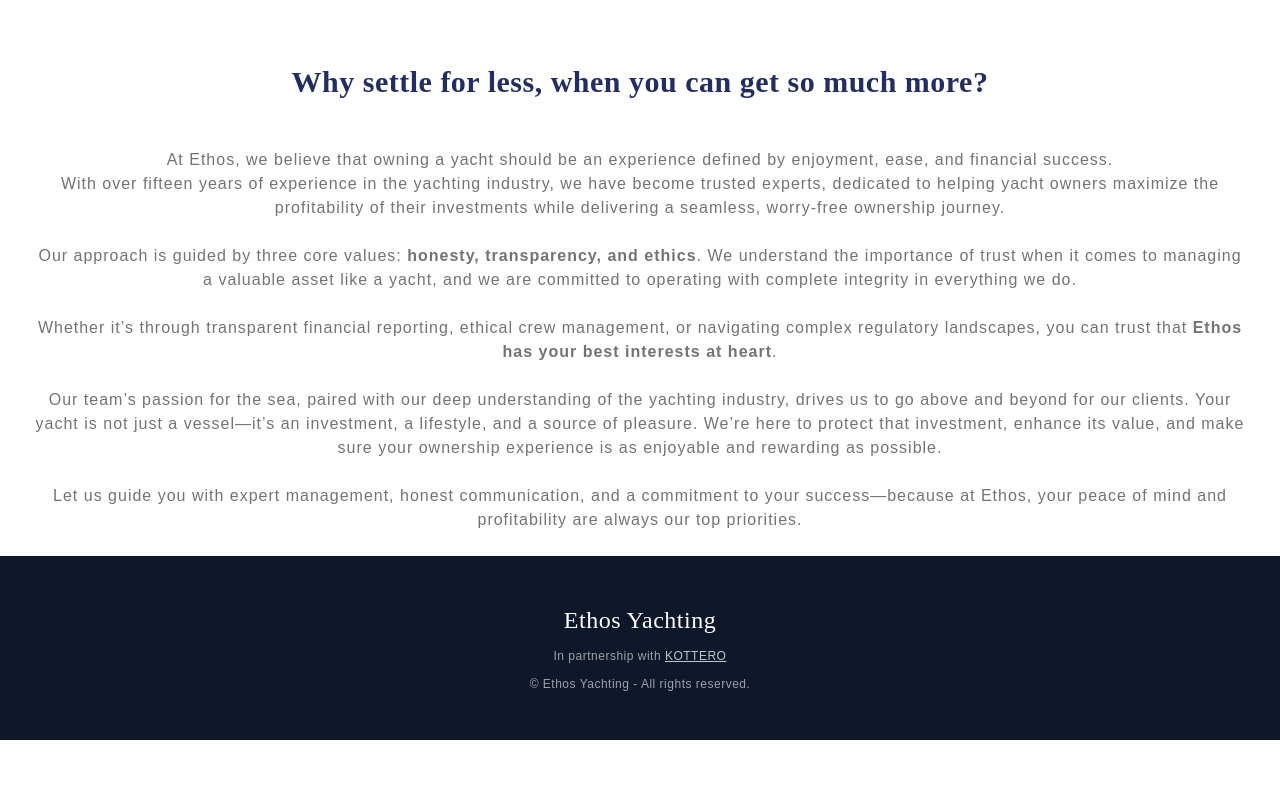
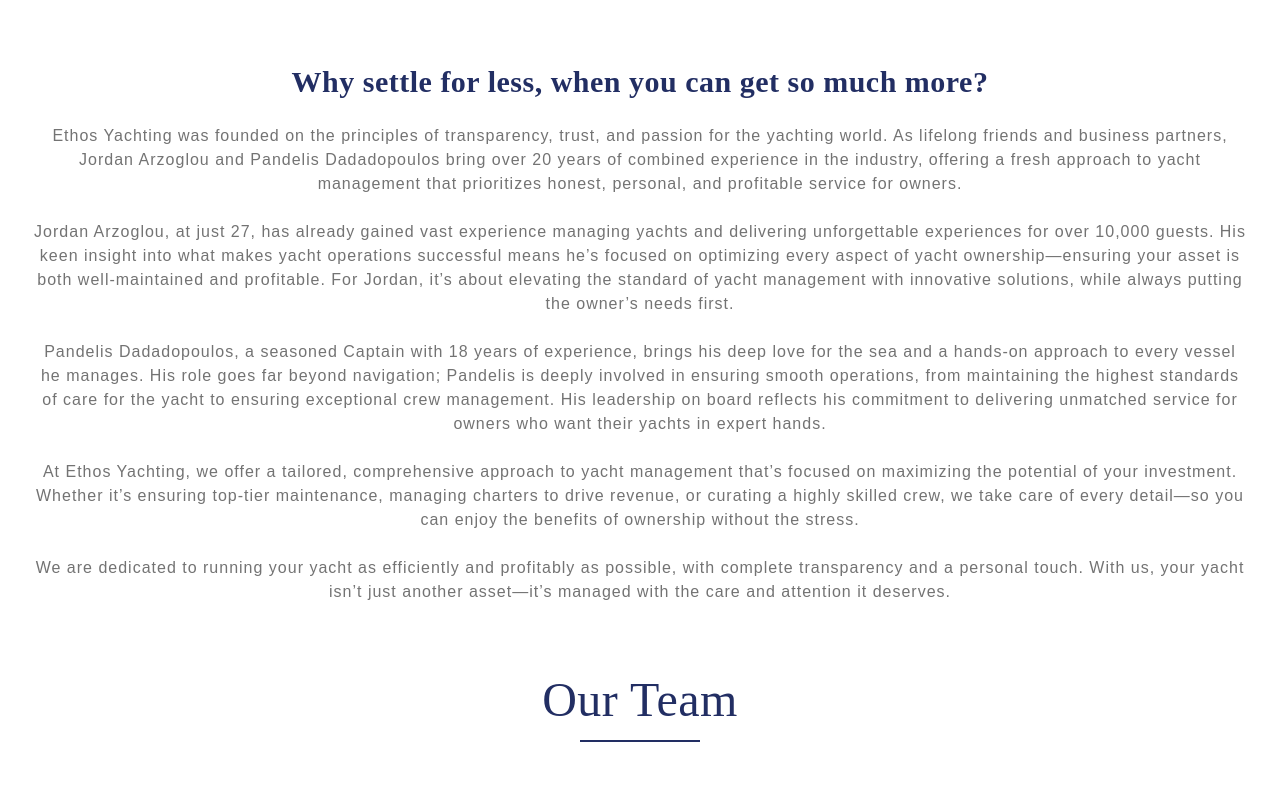
Before and after one commit to Jgayle-28/yacht-management, a React (Create React App) app: page /about in a window 1280 px wide. Shown: the part 500-1300 px from the top of the page. Before the commit the page ends 1240 px from the top, so only its background shows below. Built offline with nearby package versions, Linux system fonts and the light colour scheme.

Commit message:
chore: removed videos, removed quotes, updated about

```diff
--- a/src/components/landing-page/FoodSection.jsx
+++ b/src/components/landing-page/FoodSection.jsx
@@ -2,7 +2,7 @@
 import { motion } from 'framer-motion'
 import Carousel from '../shared/Carousel'
 import Modal from '../shared/Modal'
-import foodImage from '../../assets/images/sections/food.webp'
+import foodImage from '../../assets/images/sections/food-shrimp.jpeg'
 import yachtVideo from '../../assets/videos/yacht.mp4'
 import foodIcon from '../../assets/icons/food.svg'
 import PlayButton from '../shared/PlayButton'
@@ -150,13 +150,13 @@
               y: 0,
               opacity: 1,
             }}
-            className='mb-8 relative w-full cursor-pointer h-[450px] bg-cover bg-center bg-no-repeat flex items-center justify-center'
-            onClick={() => setIsOpen(true)}
+            className='mb-8 relative w-full h-[450px] bg-cover bg-center bg-no-repeat flex items-center justify-center'
+            // onClick={() => setIsOpen(true)}
             style={{
               backgroundImage: `linear-gradient(rgba(23, 37, 84, .4), rgba(23, 37, 84, .4)), url(${foodImage})`,
             }}
           >
-            <PlayButton />
+            {/* <PlayButton /> */}
           </motion.div>
 
           {/* Carousel Section */}
--- a/src/components/toys/ToysCard.jsx
+++ b/src/components/toys/ToysCard.jsx
@@ -37,10 +37,10 @@
 
           {/* Price */}
           <div className='pt-4'>
-            <span className='text-2xl font-semibold text-brandPrimary'>
+            {/* <span className='text-2xl font-semibold text-brandPrimary'>
               ${price}
             </span>
-            <span className='text-gray-500'>/day</span>
+            <span className='text-gray-500'>/day</span> */}
           </div>
           {/* <ExpandButton buttonText='View Details' onClick={handleViewDetails} /> */}
         </div>
--- a/src/pages/AboutPage.jsx
+++ b/src/pages/AboutPage.jsx
@@ -1,6 +1,7 @@
 import React, { useState } from 'react'
 import { motion } from 'framer-motion'
 import heroImage from '../assets/images/about-hero-.jpeg'
+import pandelis from '../assets/images/pandelis.jpg'
 
 const AboutPage = () => {
   const [isOpen, setIsOpen] = useState(false)
@@ -18,10 +19,9 @@
   }
 
   const images = [
-    // Add your image URLs here
-    'https://via.placeholder.com/300',
-    'https://via.placeholder.com/300',
-    'https://via.placeholder.com/300',
+    { name: 'Pandelis', image: pandelis },
+    { name: 'Jordan', image: 'https://via.placeholder.com/300' },
+    { name: 'Megan', image: 'https://via.placeholder.com/300' },
   ]
 
   return (
@@ -103,7 +103,127 @@
             >
               Why settle for less, when you can get so much more?
             </motion.h4>
+          </section>
           <motion.p
+            initial={{
+              y: 10,
+              opacity: 0,
+            }}
+            transition={{
+              duration: 0.5,
+              delay: 0.15,
+              ease: 'easeInOut',
+            }}
+            whileInView={{
+              y: 0,
+              opacity: 1,
+            }}
+            className='text-center text-neutral-500 mb-6'
+          >
+            Ethos Yachting was founded on the principles of transparency, trust,
+            and passion for the yachting world. As lifelong friends and business
+            partners, Jordan Arzoglou and Pandelis Dadadopoulos bring over 20
+            years of combined experience in the industry, offering a fresh
+            approach to yacht management that prioritizes honest, personal, and
+            profitable service for owners.
+          </motion.p>
+          <motion.p
+            initial={{
+              y: 10,
+              opacity: 0,
+            }}
+            transition={{
+              duration: 0.5,
+              delay: 0.15,
+              ease: 'easeInOut',
+            }}
+            whileInView={{
+              y: 0,
+              opacity: 1,
+            }}
+            className='text-center text-neutral-500 mb-6'
+          >
+            Jordan Arzoglou, at just 27, has already gained vast experience
+            managing yachts and delivering unforgettable experiences for over
+            10,000 guests. His keen insight into what makes yacht operations
+            successful means he’s focused on optimizing every aspect of yacht
+            ownership—ensuring your asset is both well-maintained and
+            profitable. For Jordan, it’s about elevating the standard of yacht
+            management with innovative solutions, while always putting the
+            owner’s needs first.
+          </motion.p>
+          <motion.p
+            initial={{
+              y: 10,
+              opacity: 0,
+            }}
+            transition={{
+              duration: 0.5,
+              delay: 0.15,
+              ease: 'easeInOut',
+            }}
+            whileInView={{
+              y: 0,
+              opacity: 1,
+            }}
+            className='text-center text-neutral-500 mb-6'
+          >
+            Pandelis Dadadopoulos, a seasoned Captain with 18 years of
+            experience, brings his deep love for the sea and a hands-on approach
+            to every vessel he manages. His role goes far beyond navigation;
+            Pandelis is deeply involved in ensuring smooth operations, from
+            maintaining the highest standards of care for the yacht to ensuring
+            exceptional crew management. His leadership on board reflects his
+            commitment to delivering unmatched service for owners who want their
+            yachts in expert hands.
+          </motion.p>
+          <motion.p
+            initial={{
+              y: 10,
+              opacity: 0,
+            }}
+            transition={{
+              duration: 0.5,
+              delay: 0.15,
+              ease: 'easeInOut',
+            }}
+            whileInView={{
+              y: 0,
+              opacity: 1,
+            }}
+            className='text-center text-neutral-500 mb-6'
+          >
+            At Ethos Yachting, we offer a tailored, comprehensive approach to
+            yacht management that’s focused on maximizing the potential of your
+            investment. Whether it’s ensuring top-tier maintenance, managing
+            charters to drive revenue, or curating a highly skilled crew, we
+            take care of every detail—so you can enjoy the benefits of ownership
+            without the stress.
+          </motion.p>
+          <motion.p
+            initial={{
+              y: 10,
+              opacity: 0,
+            }}
+            transition={{
+              duration: 0.5,
+              delay: 0.15,
+              ease: 'easeInOut',
+            }}
+            whileInView={{
+              y: 0,
+              opacity: 1,
+            }}
+            className='text-center text-neutral-500 mb-6'
+          >
+            We are dedicated to running your yacht as efficiently and profitably
+            as possible, with complete transparency and a personal touch. With
+            us, your yacht isn’t just another asset—it’s managed with the care
+            and attention it deserves.
+          </motion.p>
+
+          {/* OLD ABOUT TEXT ------------------------ */}
+          {/* <motion.p
             initial={{
               y: 10,
               opacity: 0,
@@ -122,7 +242,6 @@
             At Ethos, we believe that owning a yacht should be an experience
             defined by enjoyment, ease, and financial success.
           </motion.p>
-          </section>
           <motion.p
             initial={{
               y: 10,
@@ -228,10 +347,10 @@
             Let us guide you with expert management, honest communication, and a
             commitment to your success—because at Ethos, your peace of mind and
             profitability are always our top priorities.
-          </motion.p>
+          </motion.p> */}
 
-          {/* Team Section */}
-          {/* <section className='pt-12'>
+          {/* Team Section ---------------------------------------- */}
+          <section className='pt-12'>
             <motion.h2
               initial={{
                 y: 10,
@@ -268,15 +387,18 @@
                 >
                   <div className='overflow-hidden rounded-lg shadow-lg'>
                     <img
-                      src={image}
+                      src={image.image}
                       alt={`Gallery item ${index + 1}`}
                       className='w-full h-auto'
                     />
                   </div>
+                  <h4 className='text-center mt-2 text-brandPrimary font-semibold text-2xl'>
+                    {image.name}
+                  </h4>
                 </motion.div>
               ))}
             </div>
-          </section> */}
+          </section>
         </main>
       </div>
     </>
--- a/src/pages/DestinationsPage.jsx
+++ b/src/pages/DestinationsPage.jsx
@@ -93,7 +93,7 @@
             }}
             className='text-lg tracking-wide'
           >
-            Unlimited treasures for you inner Nomad to discover
+            Where the sea meets the soul and every sunset tells a story
           </motion.p>
         </div>
       </div>
@@ -101,7 +101,7 @@
       <main className='flex-grow max-w-7xl mx-auto px-8'>
         {/* Quote Section */}
         <section className='px-8 py-24 text-center text-brandPrimary'>
-          <blockquote>
+          {/* <blockquote>
             <motion.h5
               initial={{
                 y: 15,
@@ -140,7 +140,7 @@
             >
               - Isabelle Eberhardt
             </motion.p>
-          </blockquote>
+          </blockquote> */}
         </section>
 
         {/* Tabs Section */}
--- a/src/pages/FoodPage.jsx
+++ b/src/pages/FoodPage.jsx
@@ -85,7 +85,7 @@
         <main className='flex-grow max-w-7xl mx-auto px-8'>
           {/* Quote Section */}
           <section className='px-8 py-24 text-center text-brandPrimary'>
-            <blockquote>
+            {/* <blockquote>
               <motion.h5
                 initial={{
                   y: 15,
@@ -123,18 +123,18 @@
               >
                 — Auguste Escoffier
               </motion.p>
-            </blockquote>
+            </blockquote> */}
           </section>
 
           {/* Video */}
           <section
-            className='relative min-w- cursor-pointer h-[450px] bg-cover bg-center bg-no-repeat flex items-center justify-center'
-            onClick={() => setIsOpen(true)}
+            className='relative min-w- h-[450px] bg-cover bg-center bg-no-repeat flex items-center justify-center'
+            // onClick={() => setIsOpen(true)}
             style={{
               backgroundImage: `linear-gradient(rgba(23, 37, 84, .4), rgba(23, 37, 84, .4)), url(${videoPreview})`,
             }}
           >
-            <PlayButton />
+            {/* <PlayButton /> */}
           </section>
 
           {/* Cards Section */}
@@ -199,12 +199,25 @@
               }}
               className='text-center text-neutral-500'
             >
-              For the ultimate taste of summer, you’ve chosen the perfect
-              destination and the ideal yacht—what’s next? Ah, yes! Let’s dive
-              into the culinary delights awaiting you. At Nomad Yachting, we
-              understand that enjoying exceptional food on board is paramount.
-              Not just any food, but appetizing, delicious, mouth-watering
-              creations that will elevate your experience.
+              At Ethos Yachting, we know that food is personal, and behind every
+              dish is the story of a passionate chef, carefully crafting each
+              meal to perfection.
+              <br />
+              Whether you’re joining us for a day trip or a weekly charter, our
+              chefs will ensure your culinary experience is nothing short of
+              extraordinary.
+              <br />
+              Each meal is prepared with top-quality, fresh ingredients,
+              ensuring every bite is a celebration of flavor.
+              <br />
+              We cater to all dietary needs, taking care to accommodate any food
+              intolerances, allergies, or special requests, so your dining
+              experience is as personal as it is delicious. Special occasions on
+              board? We’ll make sure they’re unforgettable with tailored menus
+              and exceptional service.
+              <br />
+              We’re ready to welcome you aboard and create the perfect culinary
+              experience for your next yachting adventure.
             </motion.p>
             <motion.p
               initial={{
--- a/src/pages/ToysPage.jsx
+++ b/src/pages/ToysPage.jsx
@@ -85,7 +85,7 @@
         <main className='flex-grow max-w-7xl mx-auto px-8'>
           {/* Quote Section */}
           <section className='px-8 py-24 text-center text-brandPrimary'>
-            <blockquote>
+            {/* <blockquote>
               <motion.h5
                 initial={{
                   y: 15,
@@ -123,11 +123,11 @@
               >
                 — Pluto
               </motion.p>
-            </blockquote>
+            </blockquote> */}
           </section>
 
           {/* Video */}
-          <section
+          {/* <section
             className='relative min-w- cursor-pointer h-[450px] bg-cover bg-center bg-no-repeat flex items-center justify-center'
             onClick={() => setIsOpen(true)}
             style={{
@@ -135,7 +135,7 @@
             }}
           >
             <PlayButton />
-          </section>
+          </section> */}
 
           {/* Cards Section */}
           <section className='flex flex-col items-center justify-center px-8 pt-32 space-y-6 pb-20'>
```
Also changed, not shown: src/assets/images/pandelis.jpg (added), src/assets/images/sections/food-shrimp.jpeg (added). Lines whose indentation alone changed are shown as unchanged.
